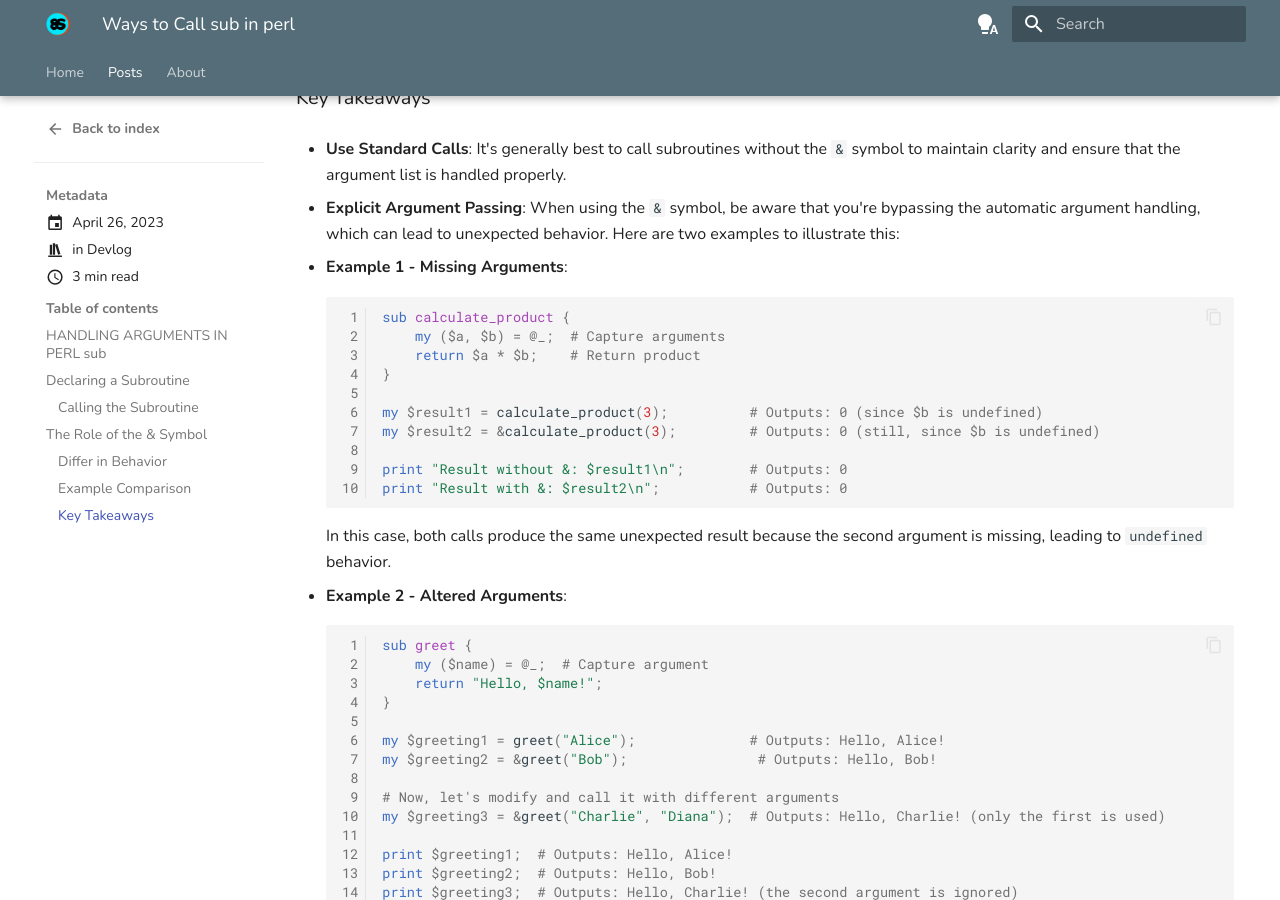
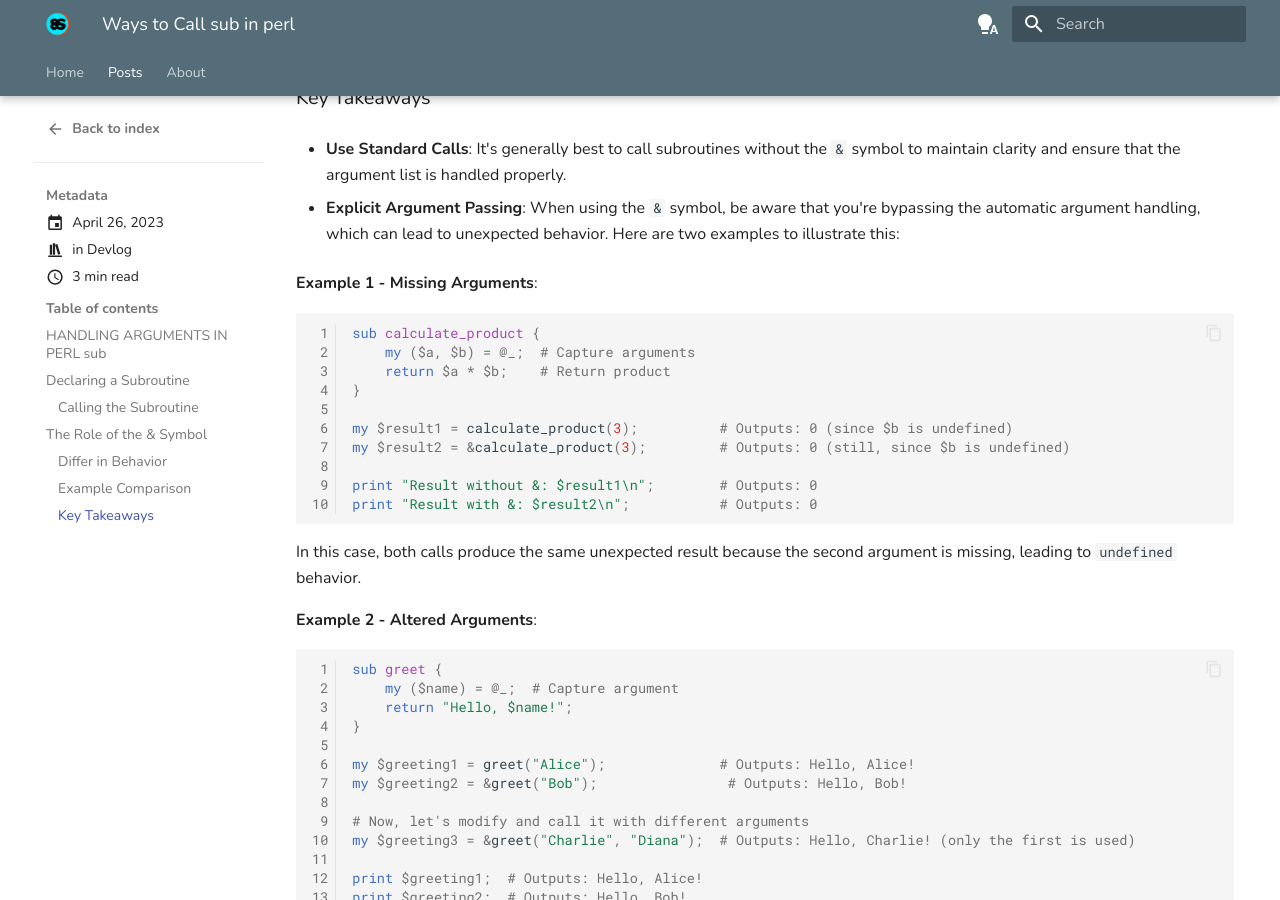
Before and after one commit to nokijfb/8389188babayagaisdfyigaqf, an MkDocs documentation site: the page built from docs/blog/posts/calling_sub.md, in a window 1280 px wide and 900 px high, scrolled down 1578 px. Built offline with MkDocs 1.6.1 and Material for MkDocs 9.7.7, drawn with Linux system fonts in a browser that asks for light colours.

Commit message:
upd webperl

````diff
--- a/docs/blog/posts/calling_sub.md
+++ b/docs/blog/posts/calling_sub.md
@@ -75,7 +75,7 @@ print $output2;  # Outputs: First: 3, Second: 4
 
 - **Explicit Argument Passing**: When using the `&` symbol, be aware that you're bypassing the automatic argument handling, which can lead to unexpected behavior. Here are two examples to illustrate this:
 
-  - **Example 1 - Missing Arguments**:
+  **Example 1 - Missing Arguments**:
     ```perl linenums="1"
     sub calculate_product {
         my ($a, $b) = @_;  # Capture arguments
@@ -90,7 +90,7 @@ print $output2;  # Outputs: First: 3, Second: 4
     ```
     In this case, both calls produce the same unexpected result because the second argument is missing, leading to `undefined` behavior.
 
-  - **Example 2 - Altered Arguments**:
+  **Example 2 - Altered Arguments**:
     ```perl linenums="1"
     sub greet {
         my ($name) = @_;  # Capture argument
````
